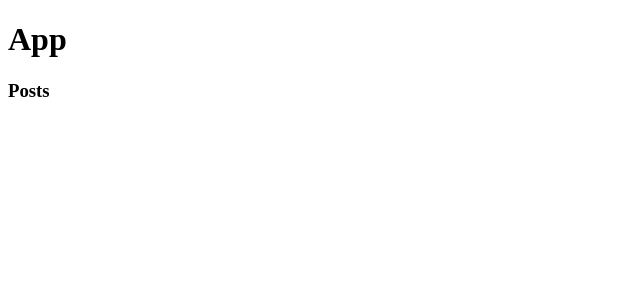
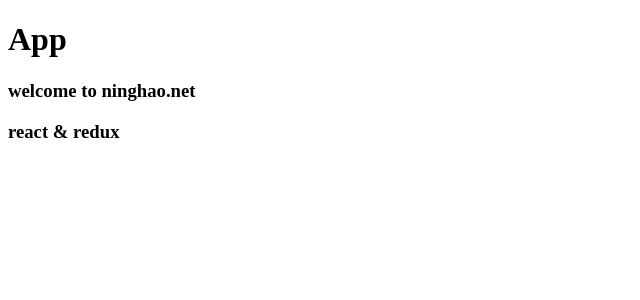
Before and after one commit to ninghao/ninghao-redux, a React (Create React App) app: page / in a window 1280 px wide. Shown: the top 300 px of the page, without its empty margins (0-640 px from the left). Built offline with nearby package versions, Linux system fonts and the light colour scheme.

Commit message:
在展示组件里显示应用数据

```diff
--- a/src/components/Posts.js
+++ b/src/components/Posts.js
@@ -1,5 +1,26 @@
 import React, { Component } from 'react'
 import PropTypes from 'prop-types'
+
+const PostItem = ({ entity }) => {
+  return (
+    <div>
+      <h3>{ entity.title }</h3>
+    </div>
+  )
+}
+
+const PostList = ({ entities }) => {
+  const items = entities.map(item =>
+    <PostItem
+      key={ item.id }
+      entity={ item }
+    />
+  )
+
+  return (
+    <div>{ items }</div>
+  )
+}
 
 class Posts extends Component {
   static contextTypes = {
@@ -11,13 +32,14 @@ class Posts extends Component {
 
     console.log('Context：', context)
     console.log('State：', context.store.getState())
+
+    this.store = context.store
   }
 
   render () {
+    const entities = this.store.getState().posts
     return (
-      <div>
-        <h3>Posts</h3>
-      </div>
+      <PostList entities={ entities } />
     )
   }
 }
--- a/src/index.js
+++ b/src/index.js
@@ -24,6 +24,13 @@ store.dispatch({
   }
 })
 store.dispatch({
+  type: 'ADD_POST',
+  post: {
+    id: 2,
+    title: 'react & redux'
+  }
+})
+store.dispatch({
   type: 'ADD_COMMENT',
   comment: {
     id: 1,
```
